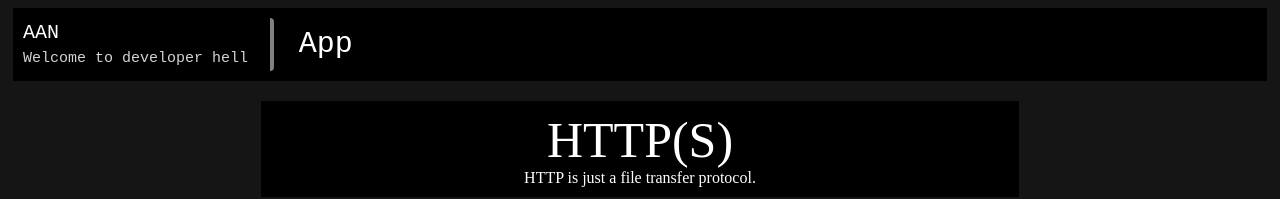
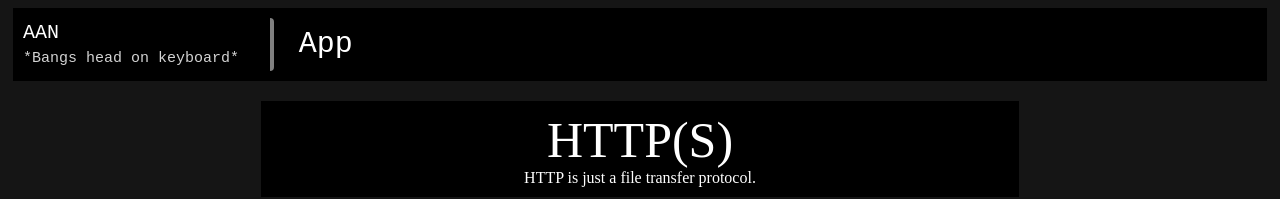
Before and after one commit to mrmcscreamypant/unit2apcsppage, a React (Create React App) app: page / in a window 1280 px wide. Shown: the top 199 px of the page. Built offline with nearby package versions, Linux system fonts and the light colour scheme.

Commit message:
More accurate README (plus a more accurate selection of motds)

```diff
--- a/src/componenets/Title.jsx
+++ b/src/componenets/Title.jsx
@@ -7,9 +7,10 @@ const motds = [
     <>Screw you, npm</>,
     <>first commit</>,
     "f'{motd}'",
-    <>You do <i>not</i> want to know what is hosting this</>,
+    <>AAAAAAUUUUUUUGGGGGGGHHHH</>,
     <>Addblock is unnecessary (but spell-check is advised)</>,
-    <>Welcome to developer hell</>
+    <>Welcome to developer hell</>,
+    <>*Bangs head on keyboard*</>
 ]
 
 function choice(l) {
```
Also changed, not shown: public/manifest.json, 1 other file (tests, documents, lock files or other folders).
